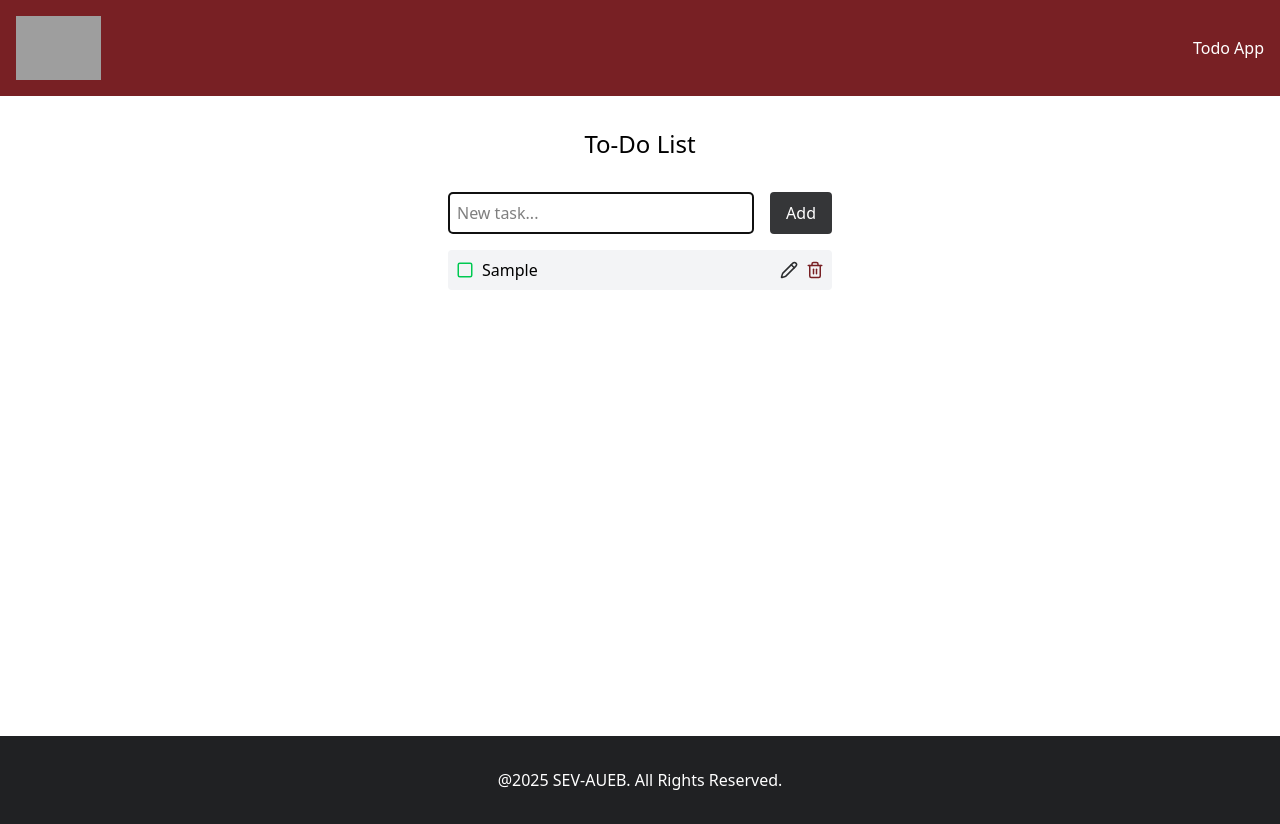
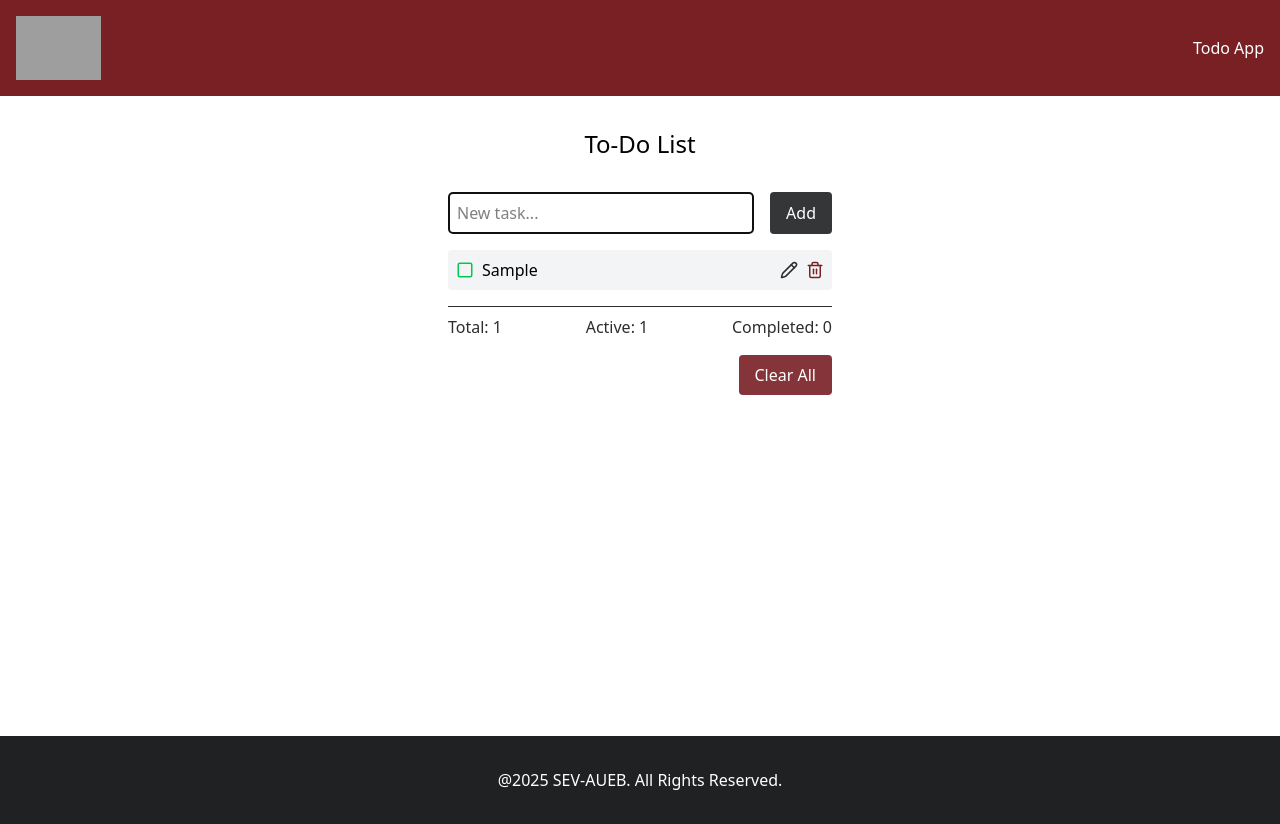
Before and after one commit to DamMarin/sev-react-todo-app, a React (Vite) app: page / in a window 1280 px wide. Both pictures are taken after typing "Sample" into the empty fields and a click on the button "Add". Built offline with nearby package versions, Linux system fonts and the light colour scheme; grey boxes are pictures that could not be loaded.

Commit message:
feat(todos): add todo stats and clear todo functionality

```diff
--- a/src/components/todo/Todo.tsx
+++ b/src/components/todo/Todo.tsx
@@ -2,6 +2,7 @@ import {useState, useRef, useEffect} from "react";
 import TodoForm from "./TodoForm.tsx";
 import TodoList from "./TodoList.tsx";
 import type { TodoProps } from "../../types";
+import Button from "../ui/Button.tsx";
 
 const Todo = () => {
   const [todos, setTodos] = useState<TodoProps[]>([]);
@@ -32,9 +33,17 @@ const Todo = () => {
     )
   }
 
+  const clearAllTodos = () => {
+    setTodos([]);
+  }
+
   useEffect(() => {
     inputRef.current?.focus();
   }, [todos]);
+
+  const totalTasks = todos.length;
+  const completedTasks = todos.filter(t => t.completed).length;
+  const activeTasks = totalTasks - completedTasks;
 
   return (
     <>
@@ -42,6 +51,23 @@ const Todo = () => {
         <h1 className="text-center text-2xl py-8">To-Do List</h1>
         <TodoForm addTodo={addTodo} inputRef={inputRef} />
         <TodoList todos={todos} editTodo={editTodo} deleteTodo={deleteTodo} toggleTodo={toggleTodo} />
+        {totalTasks > 0 && (
+          <>
+            {/* TODO: add this to another component */}
+            <div className="flex justify-between border-t pt-2 mt-4 text-cf-gray">
+              <span>Total: {totalTasks}</span>
+              <span>Active: {activeTasks}</span>
+              <span>Completed: {completedTasks}</span>
+            </div>
+            <div className="text-end mt-4">
+              <Button
+                addClasses="bg-cf-dark-red"
+                label="Clear All"
+                onClick={clearAllTodos}
+              />
+            </div>
+          </>
+        )}
       </div>
     </>
   )
```
